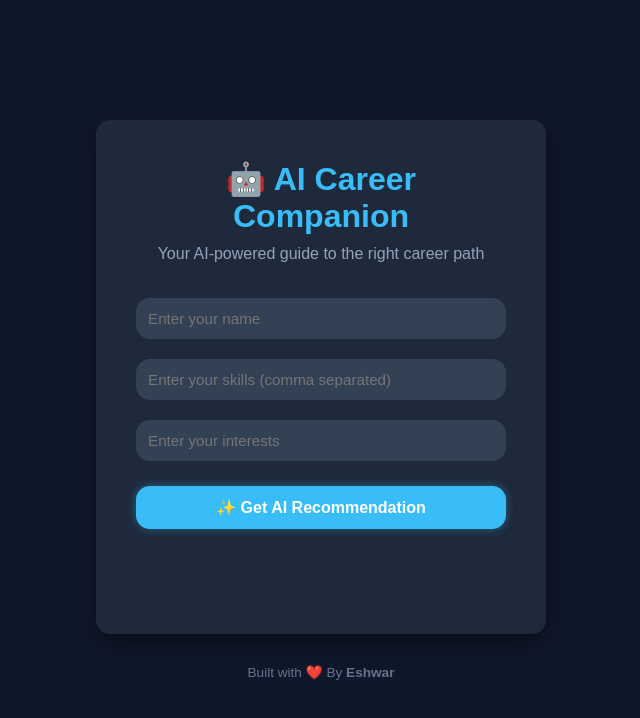
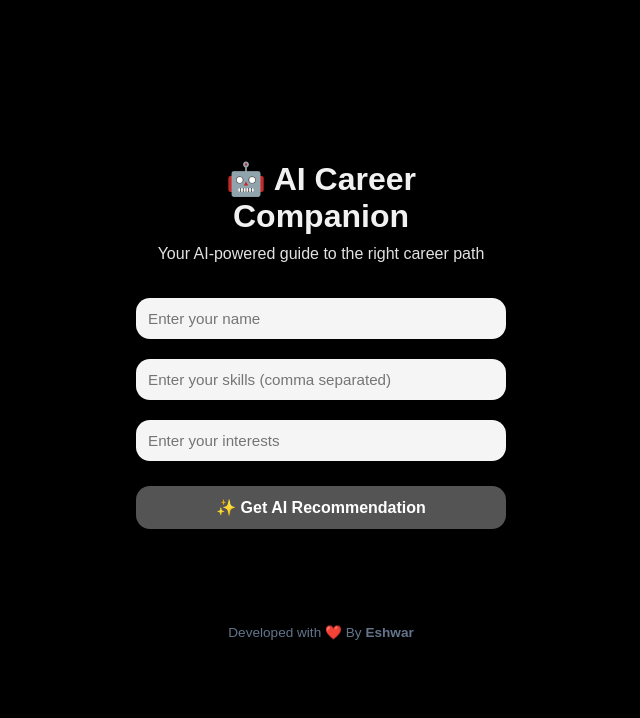
Before and after one commit to eshwaroffl/AI-Career-Chatbot, a website: page public/index.html in a window 1280 px wide. Shown: the whole page, without its empty margins (319-959 px from the left). Drawn offline with Linux system fonts and the light colour scheme.

Commit message:
fix : style changed

```diff
--- a/public/index.html
+++ b/public/index.html
@@ -23,11 +23,12 @@
 
       <div id="result" class="result-box"></div>
     </main>
+    <footer>
+    <p>Developed with ❤️ By <b>Eshwar</b></p>
+  </footer>
   </div>
 
-  <footer>
-    <p>Built with ❤️ By <b>Eshwar</b></p>
-  </footer>
+
 
   <script src="script.js"></script>
 </body>
--- a/public/style.css
+++ b/public/style.css
@@ -1,7 +1,7 @@
 /* 🌙 Dark Responsive Design for AI Career Companion */
 
 :root {
-  --bg-color: #0f172a;
+  --bg-color: #000000;
   --card-bg: #1e293b;
   --accent: #38bdf8;
   --accent-hover: #0ea5e9;
@@ -32,7 +32,6 @@ body {
 }
 
 .container {
-  background-color: var(--card-bg);
   padding: 40px;
   border-radius: var(--radius);
   box-shadow: var(--shadow);
@@ -42,14 +41,14 @@ body {
 }
 
 h1 {
-  color: var(--accent);
+  color: rgb(241, 241, 241);
   font-size: clamp(1.5rem, 4vw, 2rem);
   margin-bottom: 10px;
 }
 
 .subtitle {
   font-size: clamp(0.9rem, 2.5vw, 1rem);
-  color: #94a3b8;
+  color: #e1e1e1;
   margin-bottom: 25px;
 }
 
@@ -59,33 +58,34 @@ input {
   margin: 10px 0;
   border: none;
   border-radius: var(--radius);
-  background: var(--input-bg);
-  color: var(--text-color);
+  background: whitesmoke;
+  color: black);
   font-size: 0.95rem;
   outline: none;
 }
 
 input:focus {
-  border: 1px solid var(--accent);
-  background: #475569;
+  border: 1px solid gray;
+  background: white;
 }
 
 button {
   width: 100%;
   padding: 12px;
   margin-top: 15px;
-  background: var(--accent);
+  background: rgb(84, 84, 84);
   color: white;
   font-size: 1rem;
   font-weight: 600;
   border: none;
   border-radius: var(--radius);
   cursor: pointer;
-  box-shadow: 0 0 10px rgba(56, 189, 248, 0.4);
+  box-shadow: 0 0 10px rgba(0, 0, 0, 0.4);
 }
 
 button:hover {
-  background: var(--accent-hover);
+  background: white;
+  color:rgb(0, 0, 0);
   transform: scale(1.02);
   transition-duration: 0.35s;
 }
```
